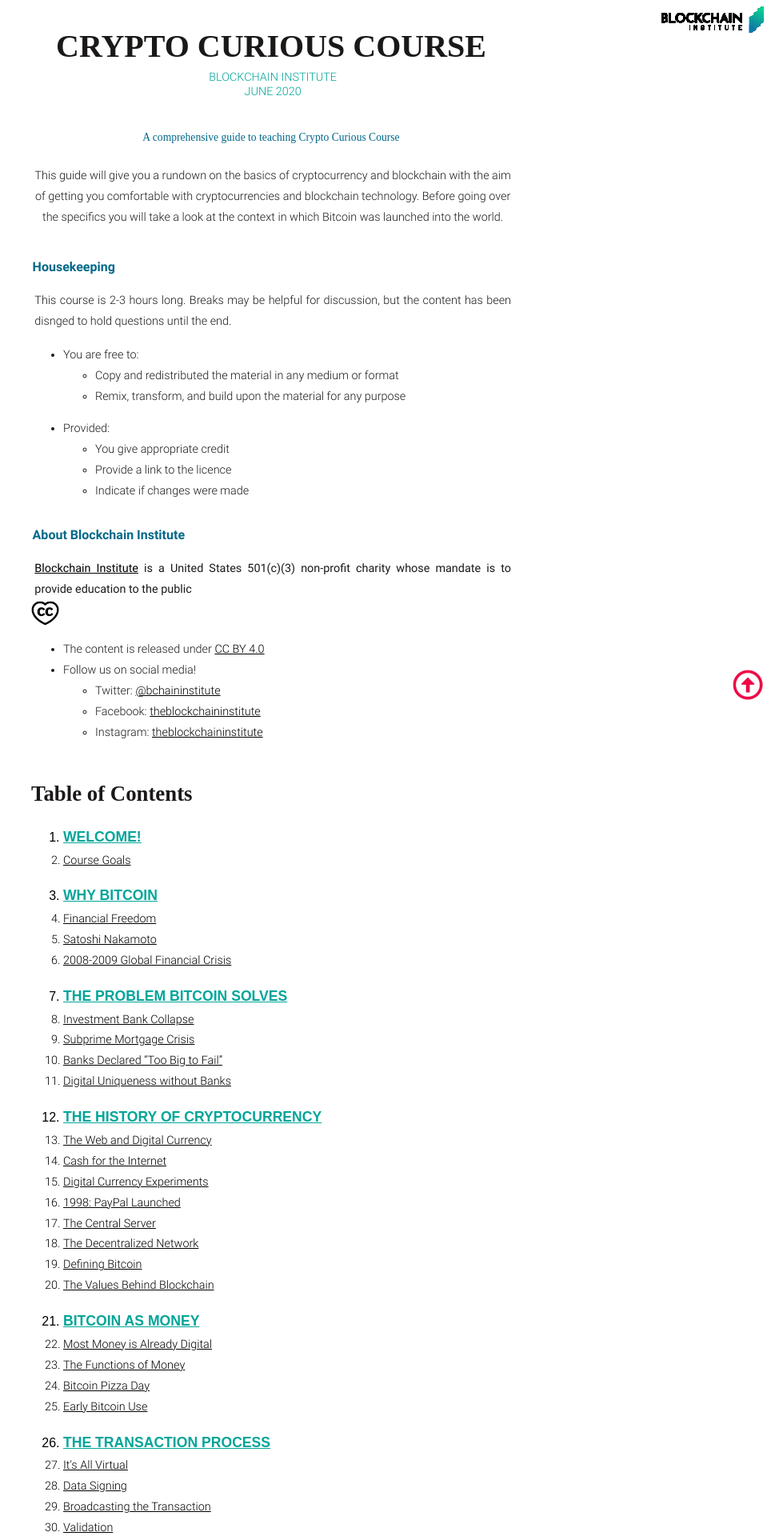
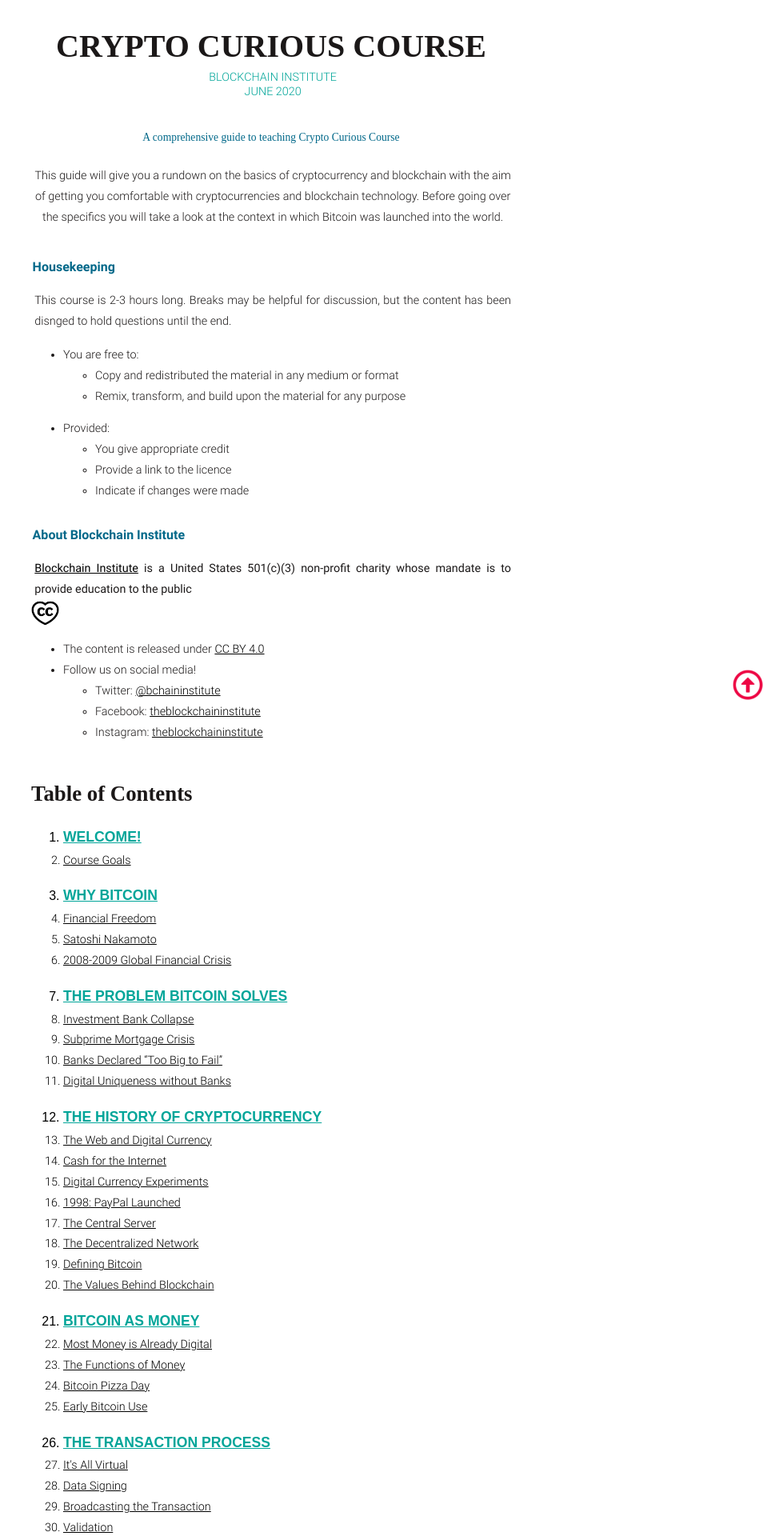
Before and after one commit to BlockchainInstituteChi/crypto-curious-course, a Jekyll site: the page built from document-view.html, in a window 1280 px wide. Shown: the top 1920 px of the page at 80% size, without its empty margins (301-1280 px from the left). Built offline with Jekyll 4.4.1, drawn with Linux system fonts in a browser that asks for light colours; some web fonts are replaced.

Commit message:
Update style.css

```diff
--- a/assets/css/style.css
+++ b/assets/css/style.css
@@ -672,14 +672,22 @@
     width: 8em;
     right: 1.5em;
     top: 0.5em;
+    display: none;
 }
 .title-break img, .prompt-question img {
     display: none;
 }
-.title-break h2, .prompt-question h2 {
+.title-break h2 {
     text-transform: uppercase;
     font-size: 1.5em;
     color: white;
     text-align: center;
     padding: 5.25em;
 }
+.prompt-question h2 {
+    text-transform: uppercase;
+    font-size: 1.5em;
+    color: #b13173;
+    text-align: center;
+    padding: 5.25em;
+}
```
